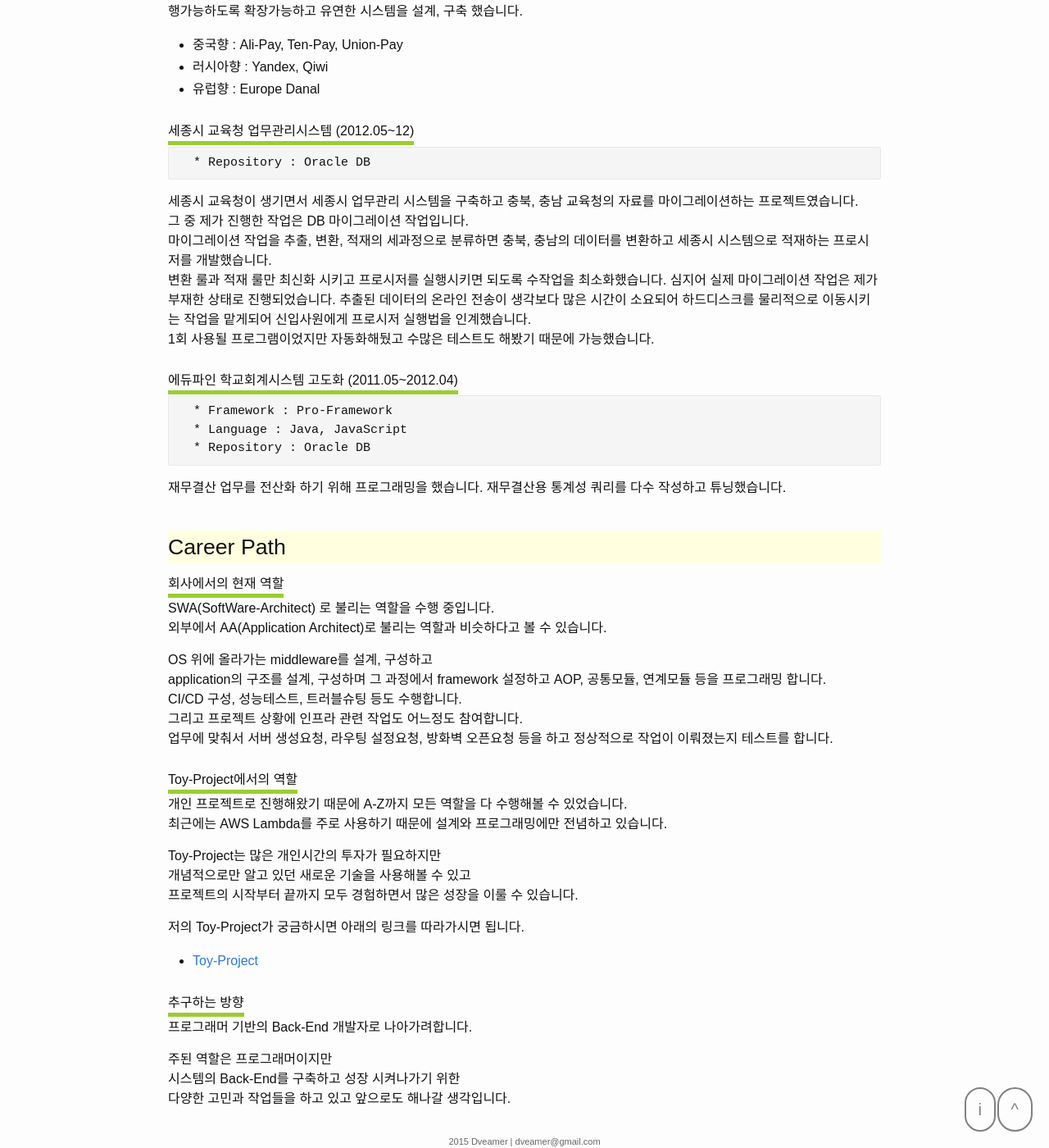
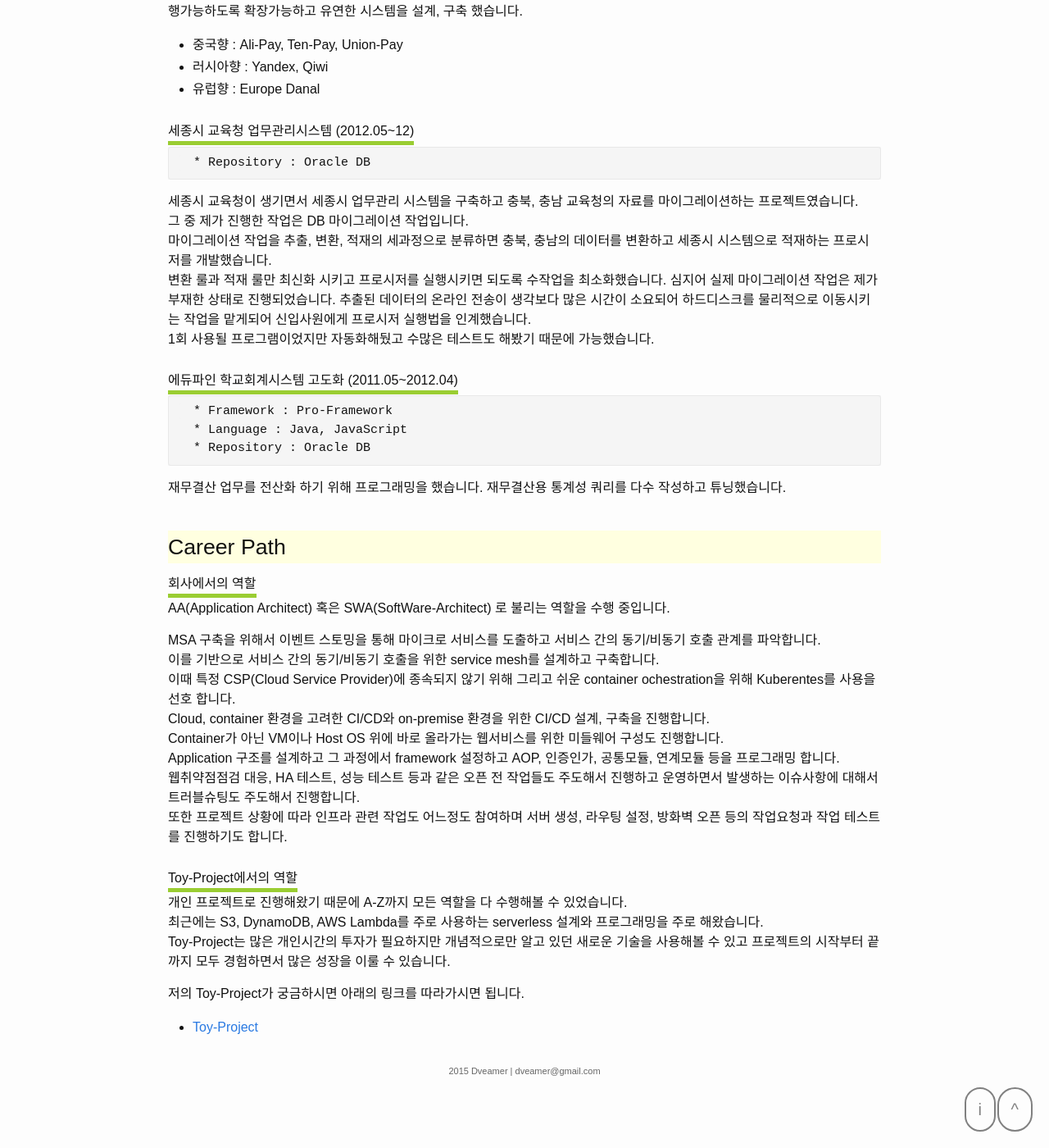
Before and after one commit to dveamer/dveamer.github.io, a Jekyll site: the page built from _posts/2018-07-01-resume.md, in a window 1280 px wide and 1400 px high, scrolled down 7056 px. Shown: the whole window at 82% size. Built offline with Jekyll 4.4.1, drawn with Linux system fonts in a browser that asks for light colours; some of the changed text lies outside the part shown.

Commit message:
homepage

```diff
--- a/_posts/2018-07-01-resume.md
+++ b/_posts/2018-07-01-resume.md
@@ -328,34 +328,25 @@ PaaS 사용자 관점에서 필요한 몇가지 테스트를 준비하고 진행
 
 # Career Path
 
-### 회사에서의 현재 역할
+### 회사에서의 역할
 
-SWA(SoftWare-Architect) 로 불리는 역할을 수행 중입니다.
-외부에서 AA(Application Architect)로 불리는 역할과 비슷하다고 볼 수 있습니다.
+AA(Application Architect) 혹은 SWA(SoftWare-Architect) 로 불리는 역할을 수행 중입니다.
 
-OS 위에 올라가는 middleware를 설계, 구성하고
-application의 구조를 설계, 구성하며 그 과정에서 framework 설정하고 AOP, 공통모듈, 연계모듈 등을 프로그래밍 합니다.
-CI/CD 구성, 성능테스트, 트러블슈팅 등도 수행합니다.
-그리고 프로젝트 상황에 인프라 관련 작업도 어느정도 참여합니다.
-업무에 맞춰서 서버 생성요청, 라우팅 설정요청, 방화벽 오픈요청 등을 하고 정상적으로 작업이 이뤄졌는지 테스트를 합니다.
+MSA 구축을 위해서 이벤트 스토밍을 통해 마이크로 서비스를 도출하고 서비스 간의 동기/비동기 호출 관계를 파악합니다.
+이를 기반으로 서비스 간의 동기/비동기 호출을 위한 service mesh를 설계하고 구축합니다.
+이때 특정 CSP(Cloud Service Provider)에 종속되지 않기 위해 그리고 쉬운 container ochestration을 위해 Kuberentes를 사용을 선호 합니다.
+Cloud, container 환경을 고려한 CI/CD와 on-premise 환경을 위한 CI/CD 설계, 구축을 진행합니다.
+Container가 아닌 VM이나 Host OS 위에 바로 올라가는 웹서비스를 위한 미들웨어 구성도 진행합니다.
+Application 구조를 설계하고  그 과정에서 framework 설정하고 AOP, 인증인가, 공통모듈, 연계모듈 등을 프로그래밍 합니다.
+웹취약점점검 대응, HA 테스트, 성능 테스트 등과 같은 오픈 전 작업들도 주도해서 진행하고 운영하면서 발생하는 이슈사항에 대해서 트러블슈팅도 주도해서 진행합니다.
+또한 프로젝트 상황에 따라 인프라 관련 작업도 어느정도 참여하며 서버 생성, 라우팅 설정, 방화벽 오픈 등의 작업요청과 작업 테스트를 진행하기도 합니다.
 
 ### Toy-Project에서의 역할
 
 개인 프로젝트로 진행해왔기 때문에 A-Z까지 모든 역할을 다 수행해볼 수 있었습니다.
-최근에는 AWS Lambda를 주로 사용하기 때문에 설계와 프로그래밍에만 전념하고 있습니다.
-
-Toy-Project는 많은 개인시간의 투자가 필요하지만
-개념적으로만 알고 있던 새로운 기술을 사용해볼 수 있고
-프로젝트의 시작부터 끝까지 모두 경험하면서 많은 성장을 이룰 수 있습니다.
+최근에는 S3, DynamoDB, AWS Lambda를 주로 사용하는 serverless 설계와 프로그래밍을 주로 해왔습니다.
+Toy-Project는 많은 개인시간의 투자가 필요하지만 개념적으로만 알고 있던 새로운 기술을 사용해볼 수 있고 프로젝트의 시작부터 끝까지 모두 경험하면서 많은 성장을 이룰 수 있습니다.
 
 저의 Toy-Project가 궁금하시면 아래의 링크를 따라가시면 됩니다.
 
   * [Toy-Project](/ToyProjects.html)
-
-### 추구하는 방향
-
-프로그래머 기반의 Back-End 개발자로 나아가려합니다.
-
-주된 역할은 프로그래머이지만
-시스템의 Back-End를 구축하고 성장 시켜나가기 위한
-다양한 고민과 작업들을 하고 있고 앞으로도 해나갈 생각입니다.
```
Also changed, not shown: other parts of _posts/2018-07-01-resume.md (+8 -8 lines).
